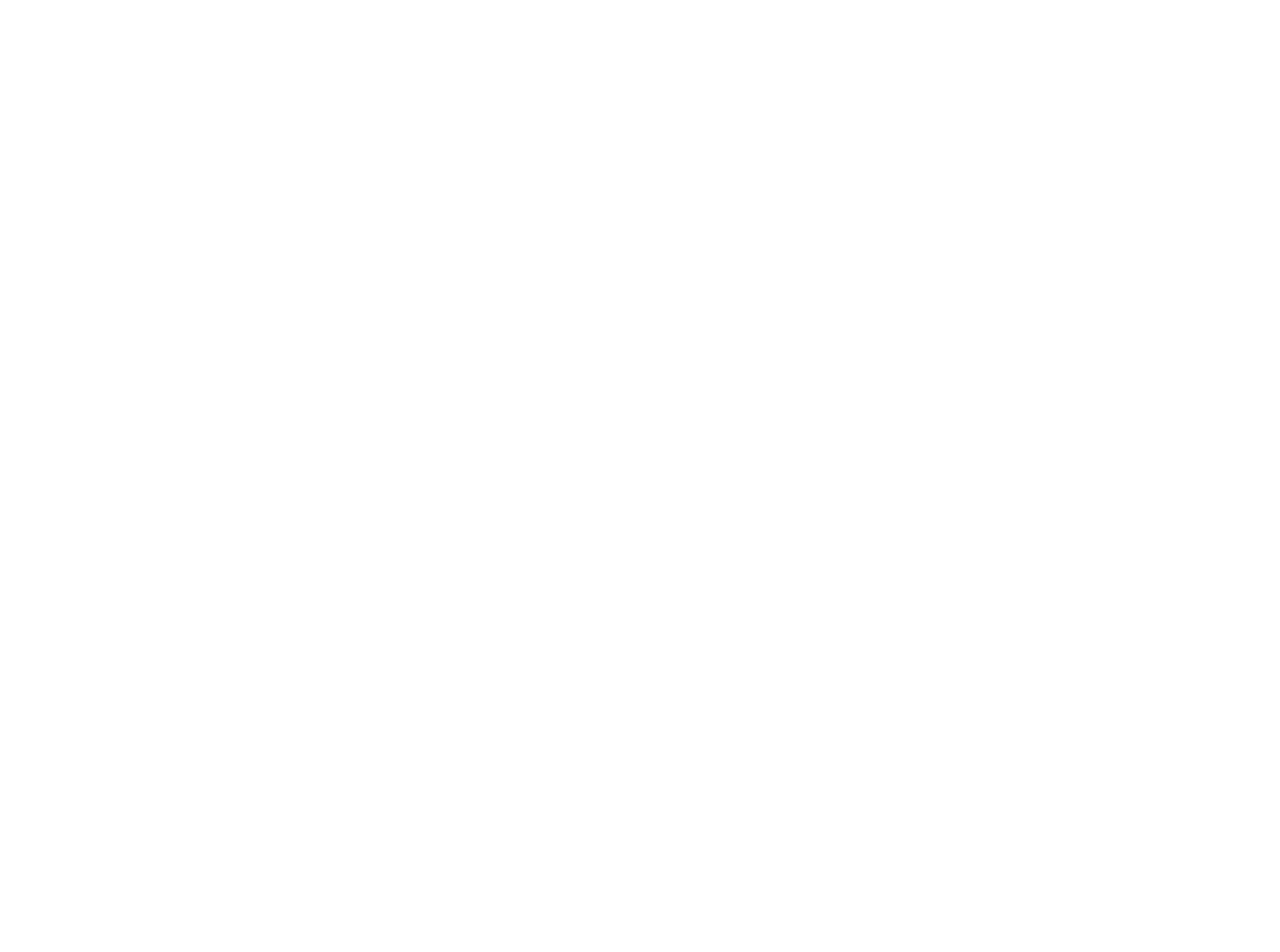
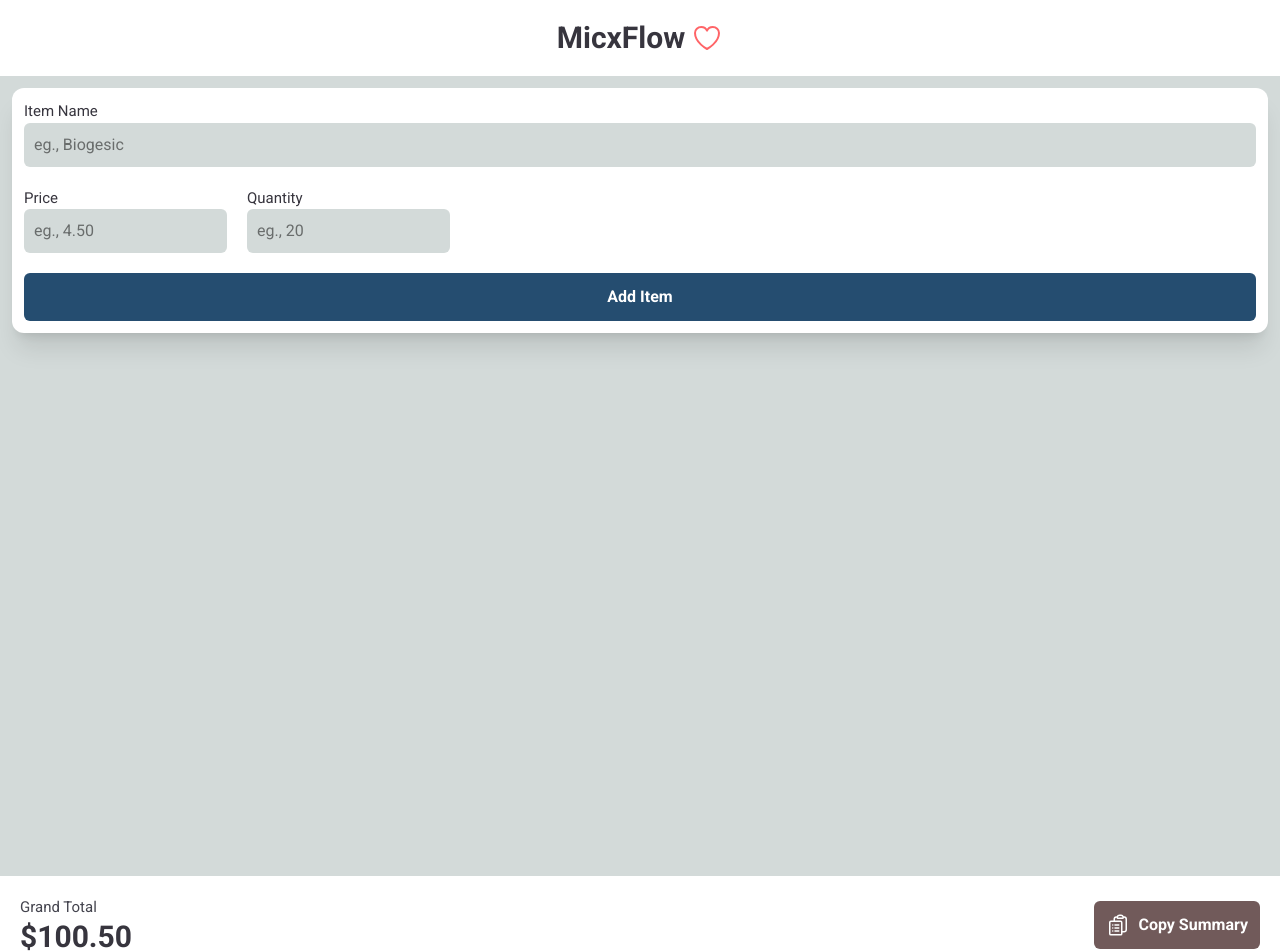
Before and after one commit to LA4th/micxflow-project, a React (Vite) app: page / in a window 1280 px wide. Shown: the top 952 px of the page. Before the commit the page ends 800 px from the top, so only its background shows below. Built offline with nearby package versions, Linux system fonts and the light colour scheme.

Commit message:
adding header, footer, also container for user input

```diff
--- a/index.html
+++ b/index.html
@@ -5,7 +5,7 @@
     <meta name="viewport" content="width=device-width, initial-scale=1.0" />
     <title>micxflow</title>
   </head>
-  <body>
+  <body class="font-roboto">
     <div id="root"></div>
     <script type="module" src="/src/main.jsx"></script>
   </body>
--- a/src/App.jsx
+++ b/src/App.jsx
@@ -1,10 +1,18 @@
-import { useState } from 'react'
+import { useState } from 'react';
+
+import TheHeader from './components/TheHeader.jsx';
+import TheFooter from './components/TheFooter.jsx';
+import TheUserInput from './components/TheUserInput.jsx';
 
 function App() {
 
   return (
     <>
-
+      <TheHeader />
+      <div className='bg-vintageWhite p-3 w-full max-w-full h-screen flex flex-col'>
+        <TheUserInput />
+      </div>
+      <TheFooter />
     </>
   )
 }
--- /dev/null
+++ b/src/components/TheFooter.jsx
@@ -0,0 +1,25 @@
+import react from 'react';
+
+import Button from './UserButtons.jsx';
+
+export default function TheFooter() {
+  const buttonName = "Copy Summary";
+  const buttonStyle = "p-3 bg-vintageBrown text-white font-bold rounded-md flex flex-row gap-x-2";
+  const buttonIcon = (
+    <svg xmlns="http://www.w3.org/2000/svg" fill="none" viewBox="0 0 24 24" strokeWidth={1.5} stroke="currentColor" className="size-6">
+      <path strokeLinecap="round" strokeLinejoin="round" d="M9 12h3.75M9 15h3.75M9 18h3.75m3 .75H18a2.25 2.25 0 0 0 2.25-2.25V6.108c0-1.135-.845-2.098-1.976-2.192a48.424 48.424 0 0 0-1.123-.08m-5.801 0c-.065.21-.1.433-.1.664 0 .414.336.75.75.75h4.5a.75.75 0 0 0 .75-.75 2.25 2.25 0 0 0-.1-.664m-5.8 0A2.251 2.251 0 0 1 13.5 2.25H15c1.012 0 1.867.668 2.15 1.586m-5.8 0c-.376.023-.75.05-1.124.08C9.095 4.01 8.25 4.973 8.25 6.108V8.25m0 0H4.875c-.621 0-1.125.504-1.125 1.125v11.25c0 .621.504 1.125 1.125 1.125h9.75c.621 0 1.125-.504 1.125-1.125V9.375c0-.621-.504-1.125-1.125-1.125H8.25ZM6.75 12h.008v.008H6.75V12Zm0 3h.008v.008H6.75V15Zm0 3h.008v.008H6.75V18Z" />
+    </svg>
+  );
+
+  return (
+    <footer className='p-5 flex flex-row items-center justify-between gap-x-5'>
+      <div className='flex flex-col items-start justify-start'>
+        <span className='text-[15px] text-vintageGray'>Grand Total</span>
+        {/* H1 FOR TOTAL PRICE IN THE LIST */}
+        <h1 className='text-3xl font-bold text-vintageBlack'>$100.50</h1>
+      </div>
+      {/* ADD BUTTON BELOW FOR COPY SUMMARY */}
+      <Button btnName={buttonName} btnStyle={buttonStyle} btnIcon={buttonIcon} />
+    </footer>
+  );
+};
--- /dev/null
+++ b/src/components/TheHeader.jsx
@@ -0,0 +1,15 @@
+import react from 'react';
+
+export default function TheHeader () {
+
+  return (
+    <header>
+      <div className='p-5 flex flex-row items-center justify-center gap-x-1.5'>
+        <h1 className='font-bold text-3xl text-vintageBlack'>MicxFlow</h1>
+        <svg xmlns="http://www.w3.org/2000/svg" fill="none" viewBox="0 0 24 24" strokeWidth={1.5} stroke="currentColor" className="size-8 text-red-400">
+          <path strokeLinecap="round" strokeLinejoin="round" d="M21 8.25c0-2.485-2.099-4.5-4.688-4.5-1.935 0-3.597 1.126-4.312 2.733-.715-1.607-2.377-2.733-4.313-2.733C5.1 3.75 3 5.765 3 8.25c0 7.22 9 12 9 12s9-4.78 9-12Z" />
+        </svg>
+      </div>
+    </header>
+  );
+};
--- /dev/null
+++ b/src/components/TheUserInput.jsx
@@ -0,0 +1,53 @@
+import react from 'react';
+
+import Button from './UserButtons';
+import Input from './UserInputs';
+
+export default function TheUserInput () {
+  /* INPUT STYLES VARIABLE */
+  const inptStyle = "p-2.5 w-full bg-vintageWhite rounded-md";
+
+  /* INPUT ITEM NAME VARIABLE */
+  const inptItemName = "Item Name";
+  const inptItemNameInfo = "inputItemName";
+  const inptItemNameType = "text";
+  const inptItemNamePlaceholder = "eg., Biogesic";
+
+  /* INPUT PRICE VARIABLE */
+  const inptPriceName = "Price";
+  const inptPriceInfo = "inputPrice";
+  const inptPriceType = "number";
+  const inptPricePlaceholder = "eg., 4.50";
+
+  /* INPUT QUANTITY VARIABLE */
+  const inptQuantityName = "Quantity";
+  const inptQuantityInfo = "inputQuantity";
+  const inptQuantityType = "number";
+  const inptQuantityPlaceholder = "eg., 20";
+
+  /* BUTTON VARIABLES */
+  const buttonName = "Add Item";
+  const buttonStyle = "bg-vintageBlue w-full p-3 text-white font-bold rounded-md"
+
+  return (
+    <div className='bg-white p-3 rounded-xl flex flex-col gap-y-5 shadow-xl'>
+      {/* ITEM NAME INPUT */}
+      <Input
+      labelName={inptItemName} inptInfo={inptItemNameInfo} inptType={inptItemNameType} inptPlaceholder={inptItemNamePlaceholder} inptStyle={inptStyle}
+      />
+      {/* PRICE AND QUANTITY CONTAINER */}
+      <div className='flex flex-row gap-x-5'>
+        {/* PRICE INPUT */}
+        <Input
+        labelName={inptPriceName} inptInfo={inptPriceInfo} inptType={inptPriceType} inptPlaceholder={inptPricePlaceholder} inptStyle={inptStyle}
+        />
+        {/* QUANTITY INPUT */}
+        <Input
+        labelName={inptQuantityName} inptInfo={inptQuantityInfo} inptType={inptQuantityType} inptPlaceholder={inptQuantityPlaceholder} inptStyle={inptStyle}
+        />
+      </div>
+      {/* ADD BUTTON */}
+      <Button btnName={buttonName} btnStyle={buttonStyle} />
+    </div>
+  );
+}
--- /dev/null
+++ b/src/components/UserButtons.jsx
@@ -0,0 +1,7 @@
+import react from 'react';
+
+export default function Button ({btnName, btnStyle, btnIcon, btnClick}) {
+  return (
+    <button type="button" className={btnStyle} onClick={btnClick}>{btnIcon}{btnName}</button>
+  );
+};
--- /dev/null
+++ b/src/components/UserInputs.jsx
@@ -0,0 +1,11 @@
+import react from 'react';
+
+export default function Input ({labelName, inptInfo, inptType, inptPlaceholder, inptStyle}) {
+
+  return (
+    <div className='flex flex-col'>
+      <label htmlFor={inptInfo} className='text-[15px] text-vintageBlack'>{labelName}</label>
+      <input type={inptType} name={inptInfo} id={inptInfo} placeholder={inptPlaceholder} className={inptStyle} />
+    </div>
+  );
+};
--- a/src/index.css
+++ b/src/index.css
@@ -1 +1,18 @@
+@import url('https://fonts.googleapis.com/css2?family=Roboto:ital,wght@0,100..900;1,100..900&display=swap');
 @import "tailwindcss";
+
+@theme {
+  /* COLOR */
+  --color-vintageBlack: #37353E;
+  --color-vintageGray: #44444E;
+  --color-vintageBrown: #715A5A;
+  --color-vintageBlue: #254D70;
+  --color-vintageWhite: #D3DAD9;
+  /* FONT FAMILY */
+  --font-roboto: "Roboto", sans-serif;
+}
+
+/* DEBUG */
+/* * {
+  border: 1px solid red;
+} */
```
